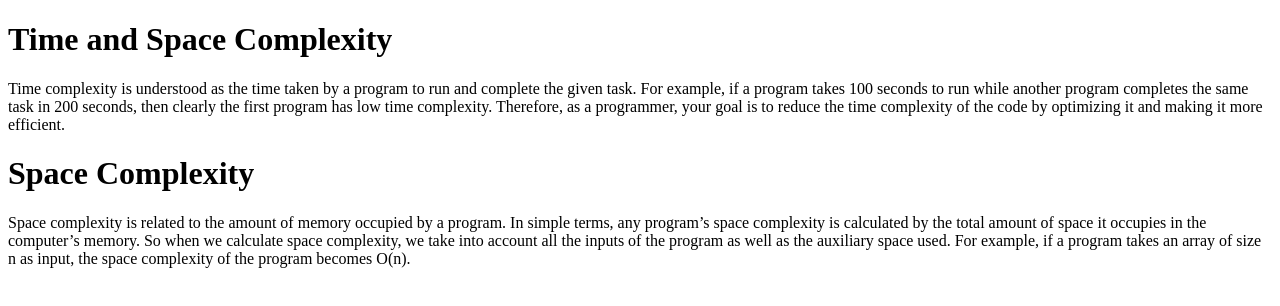
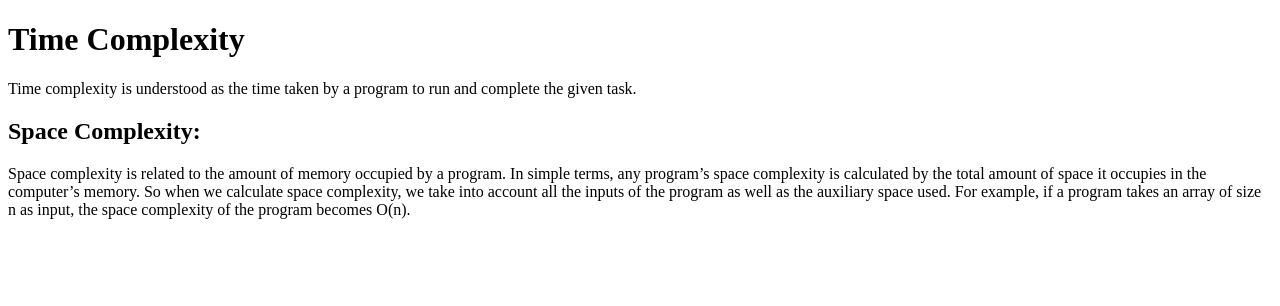
Before and after one commit to acciojob/time-and-space-complexity-amitgiri257, a website: page main.html in a window 1280 px wide. Drawn offline with Linux system fonts and the light colour scheme.

Commit message:
created a submission

```diff
--- a/main.html
+++ b/main.html
@@ -8,10 +8,9 @@
 
 <body>
 	<!-- the entire body must be written by student -->
-	<h1>Time and Space Complexity</h1>
-	<p>Time complexity is understood as the time taken by a program to run and complete the given task. For example, if a program takes 100 seconds to run while another program completes the same task in 200 seconds, then clearly the first program has low time complexity. Therefore, as a programmer, your goal is to reduce the time complexity of the code by optimizing it and making it more efficient.</p>
-	<h1>Space Complexity</h1>
-	<p>Space complexity is related to the amount of memory occupied by a program. In simple terms, any program’s space complexity is calculated by the total amount of space it occupies in the computer’s memory. So when we calculate space complexity, we take into account all the inputs of the program as well as the auxiliary space used. For example, if a program takes an array of size n as input, the space complexity of the program becomes O(n).</p>
+	<h1>Time Complexity</h1>
+	<p>Time complexity is understood as the time taken by a program to run and complete the given task.</p>
+	<p><h2>Space Complexity:</h2> Space complexity is related to the amount of memory occupied by a program. In simple terms, any program’s space complexity is calculated by the total amount of space it occupies in the computer’s memory. So when we calculate space complexity, we take into account all the inputs of the program as well as the auxiliary space used. For example, if a program takes an array of size n as input, the space complexity of the program becomes O(n).</p>
     <script type="text/javascript" src="./script.js">
 
 </script>
```
